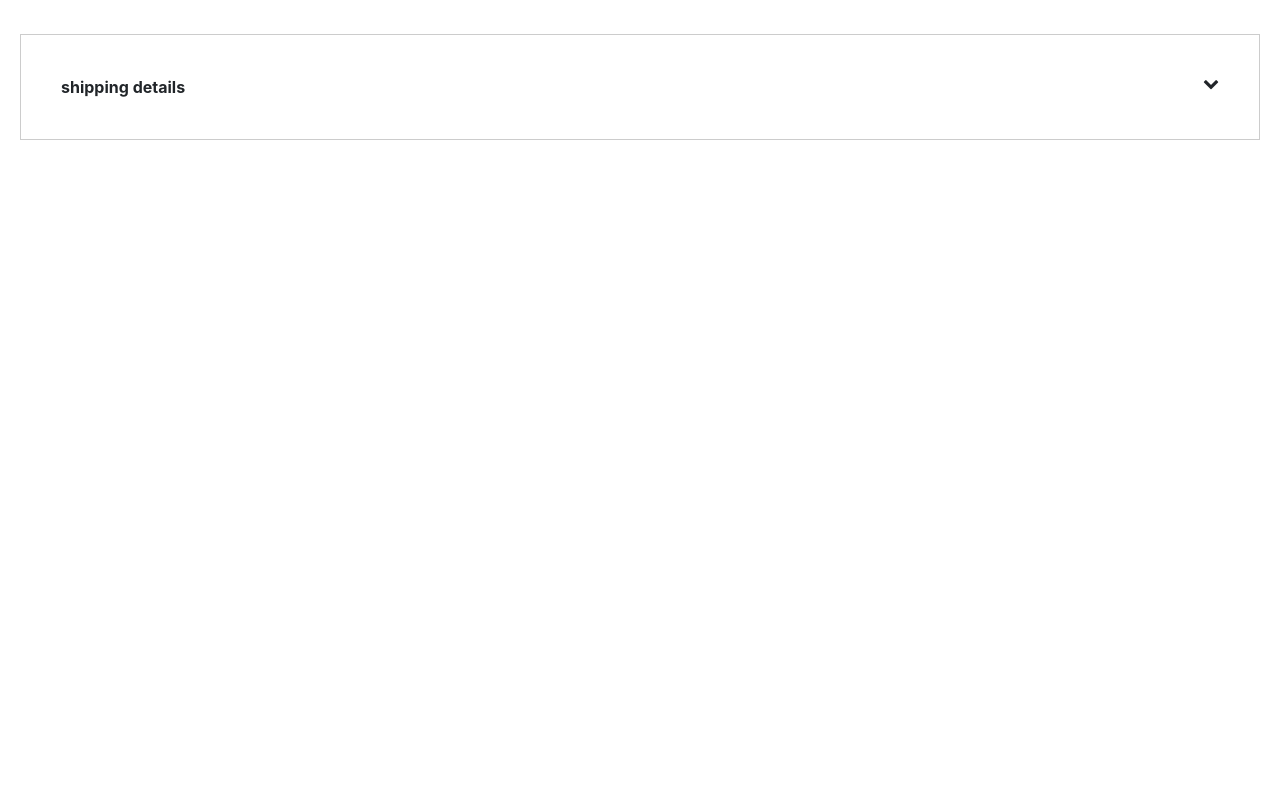
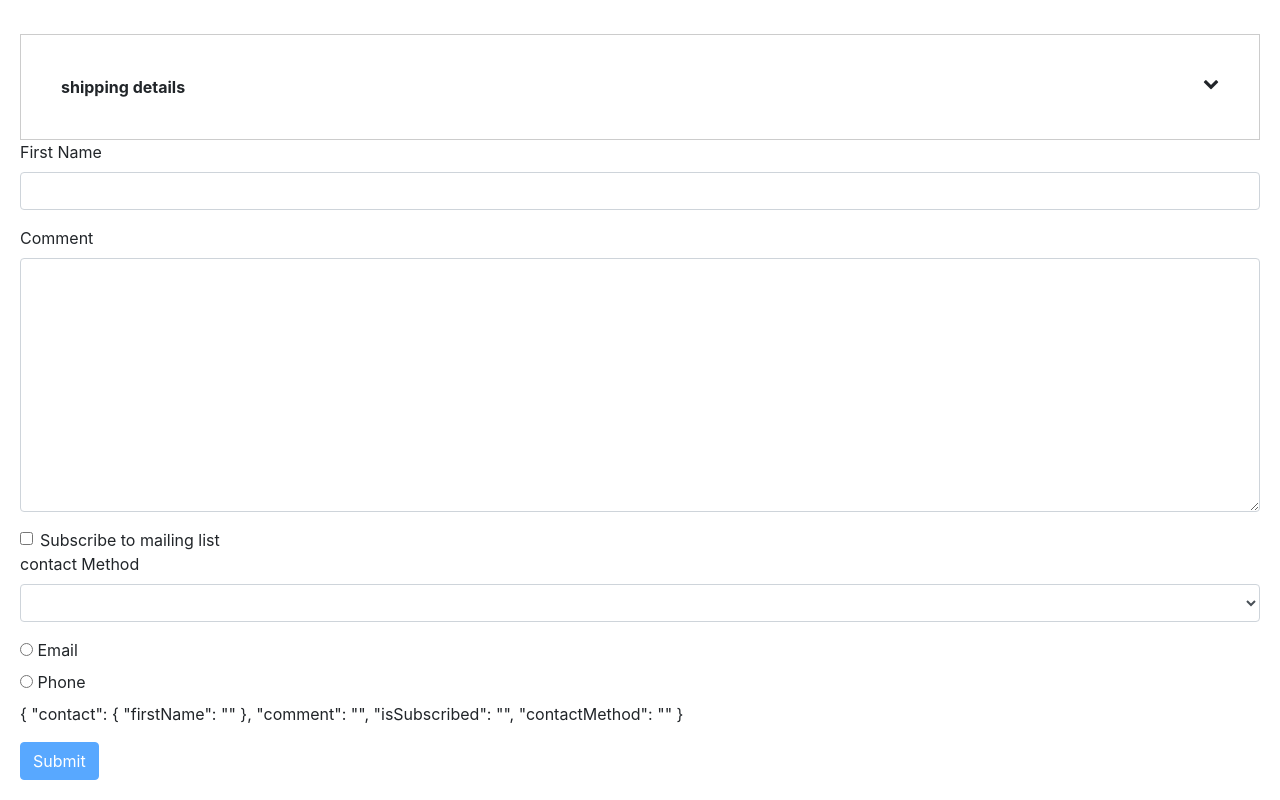
Before and after one commit to saittosun/mosh-hello-angular, an Angular app: page / in a window 1280 px wide. Shown: the part 1514-2314 px from the top of the page. Before the commit the page ends 1674 px from the top, so only its background shows below. Built offline with nearby package versions, Linux system fonts and the light colour scheme.

Commit message:
template driven forms is recaped

```diff
--- a/src/app/app.component.html
+++ b/src/app/app.component.html
@@ -38,3 +38,5 @@
 <app-zippy title="shipping details">
   shipping details content
 </app-zippy>
+
+<app-contact-form></app-contact-form>
--- a/src/app/app.module.ts
+++ b/src/app/app.module.ts
@@ -14,6 +14,7 @@ import { LikeComponent } from './like/like.component';
 import { DirectivesCourseComponent } from './directives-course/directives-course.component';
 import { InputFormatDirective } from './input-format.directive';
 import { ZippyComponent } from './zippy/zippy.component';
+import { ContactFormComponent } from './contact-form/contact-form.component';
 
 @NgModule({
   declarations: [
@@ -28,7 +29,8 @@ import { ZippyComponent } from './zippy/zippy.component';
     LikeComponent,
     DirectivesCourseComponent,
     InputFormatDirective,
-    ZippyComponent
+    ZippyComponent,
+    ContactFormComponent
   ],
   imports: [
     BrowserModule,
--- /dev/null
+++ b/src/app/contact-form/contact-form.component.html
@@ -0,0 +1,64 @@
+<form #f="ngForm" (ngSubmit)="submit(f)">
+  <div class="form-group">
+    <div ngModelGroup="contact" #contact="ngModelGroup">
+      <label for="firstName">First Name</label>
+      <input
+        ngModel
+        required
+        minlength="3"
+        maxlength="10"
+        pattern="banana"
+        name="firstName"
+        #firstName="ngModel"
+        (change)="log(firstName)"
+        type="email"
+        class="form-control"
+        id="firstName">
+        <div
+          class="alert alert-danger"
+          *ngIf="firstName.touched && !firstName.valid">
+          <div *ngIf="firstName.errors.required">
+            first name is required
+          </div>
+          <div *ngIf="firstName.errors.minlength">
+            first name should be min {{firstName.errors.minlength.requiredLength}} char.
+          </div>
+          <div *ngIf="firstName.errors.pattern">
+            first name does not match the pattern.
+          </div>
+        </div>
+    </div>
+  </div>
+  <div class="form-group">
+    <label for="comment">Comment</label>
+    <textarea
+      ngModel
+      name="comment"
+      class="form-control" cols="10" rows="10"
+      ></textarea>
+  </div>
+  <div class="form-check">
+    <input class="form-check-input" type="checkbox" ngModel name="isSubscribed">
+    <label class="form-check-label" >
+      Subscribe to mailing list
+    </label>
+  </div>
+  <div class="form-group">
+    <label for="contactMethod">contact Method</label>
+    <select ngModel name="contactMethod" class="form-control" id="contactMethod">
+      <!--asagiyi [ngValue]="method" yapinca id ve name geldi-->
+      <option *ngFor="let method of contactMethods" [value]="method.id">
+        {{method.name}}
+      </option>
+    </select>
+  </div>
+  <div *ngFor="let method of contactMethods">
+    <label>
+      <input ngModel type="radio" name="contactMethod" [value]="method.id"> {{method.name}}
+    </label>
+  </div>
+  <p>
+    {{f.value | json}}
+  </p>
+  <button class="btn btn-primary" [disabled]="!f.valid">Submit</button>
+</form>
--- /dev/null
+++ b/src/app/contact-form/contact-form.component.ts
@@ -0,0 +1,22 @@
+import { Component, OnInit } from '@angular/core';
+
+@Component({
+  selector: 'app-contact-form',
+  templateUrl: './contact-form.component.html',
+  styleUrls: ['./contact-form.component.css']
+})
+export class ContactFormComponent implements OnInit {
+  contactMethods = [
+    {id: 1, name: 'Email'},
+    {id: 2, name: 'Phone'}
+  ];
+  constructor() { }
+
+  ngOnInit() {
+  }
+
+  log(x) {console.log(x)}
+  submit(f) {
+    console.log(f)
+  }
+}
--- a/src/styles.css
+++ b/src/styles.css
@@ -5,3 +5,7 @@
 body {
   padding: 20px;
 }
+
+.form-control.ng-touched.ng-invalid {
+  border: 2px solid red;
+}
```
Also changed, not shown: src/app/contact-form/contact-form.component.css (added).
